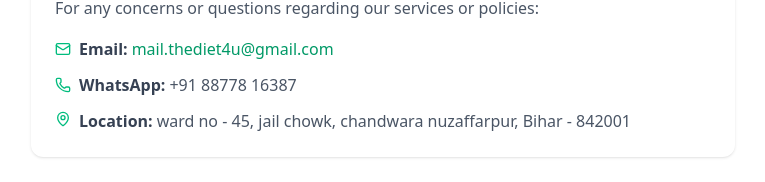
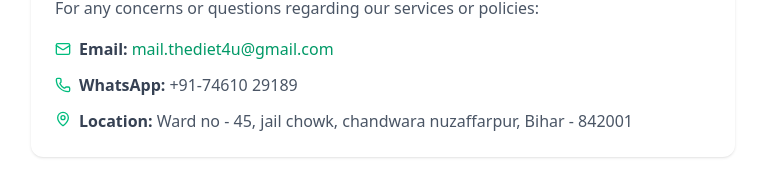
Before and after one commit to faizan-docx/DietProject, a React (Vite) app: page /policy in a window 1280 px wide. Shown: the part 1015-1197 px from the top of the page, without its empty margins (257-1022 px from the left). Built offline with nearby package versions, Linux system fonts and the light colour scheme.

Commit message:
number changed

```diff
--- a/src/components/policy.jsx
+++ b/src/components/policy.jsx
@@ -84,13 +84,13 @@ export default function Policy() {
             <li className="flex items-center text-sm sm:text-base hover:translate-x-1 transition-transform duration-200">
               <Phone className="w-4 h-4 mr-2 text-emerald-500" />
               <strong className="text-gray-700 mr-1">WhatsApp:</strong>
-              <span className="text-gray-600">+91 88778 16387</span>
+              <span className="text-gray-600">+91-74610 29189</span>
             </li>
             <li className="flex items-start text-sm sm:text-base hover:translate-x-1 transition-transform duration-200">
               <MapPin className="w-4 h-4 mr-2 text-emerald-500 mt-0.5" />
               <div>
                 <strong className="text-gray-700 mr-1">Location:</strong>
-                <span className="text-gray-600">ward no - 45, jail chowk, chandwara
+                <span className="text-gray-600">Ward no - 45, jail chowk, chandwara
 nuzaffarpur, Bihar - 842001</span>
               </div>
             </li>
```
